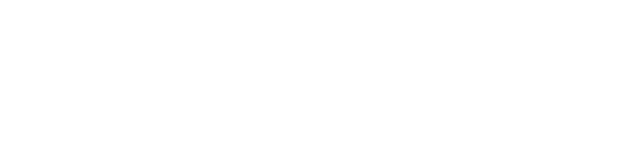
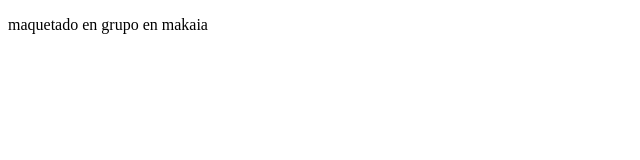
Before and after one commit to sergiolara1992/github-class, a plain HTML site: page index.html in a window 1280 px wide. Shown: the whole page, without its empty margins (0-640 px from the left). Drawn offline with Linux system fonts and the light colour scheme.

Commit message:
Update footer

```diff
--- a/index.html
+++ b/index.html
@@ -18,7 +18,9 @@
 
         </section>
     </main>
-
+<footer>
+    <p>maquetado en grupo en makaia</p>
+</footer>
 
 </body>
 </html>
```
